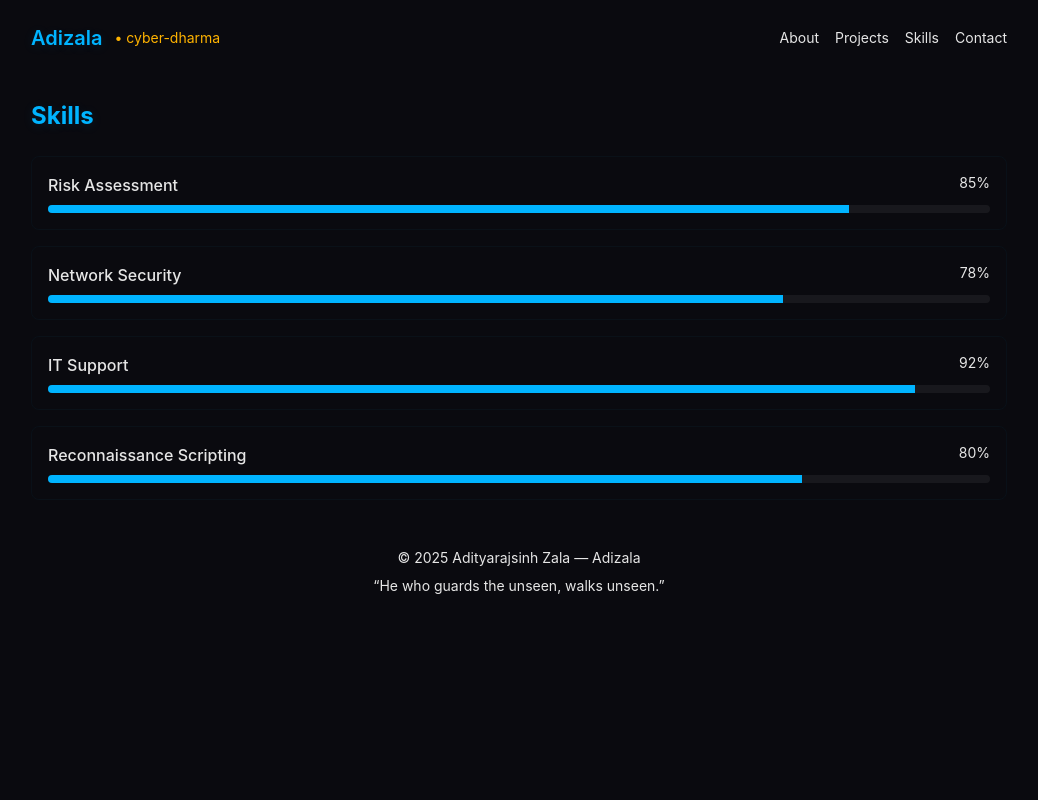
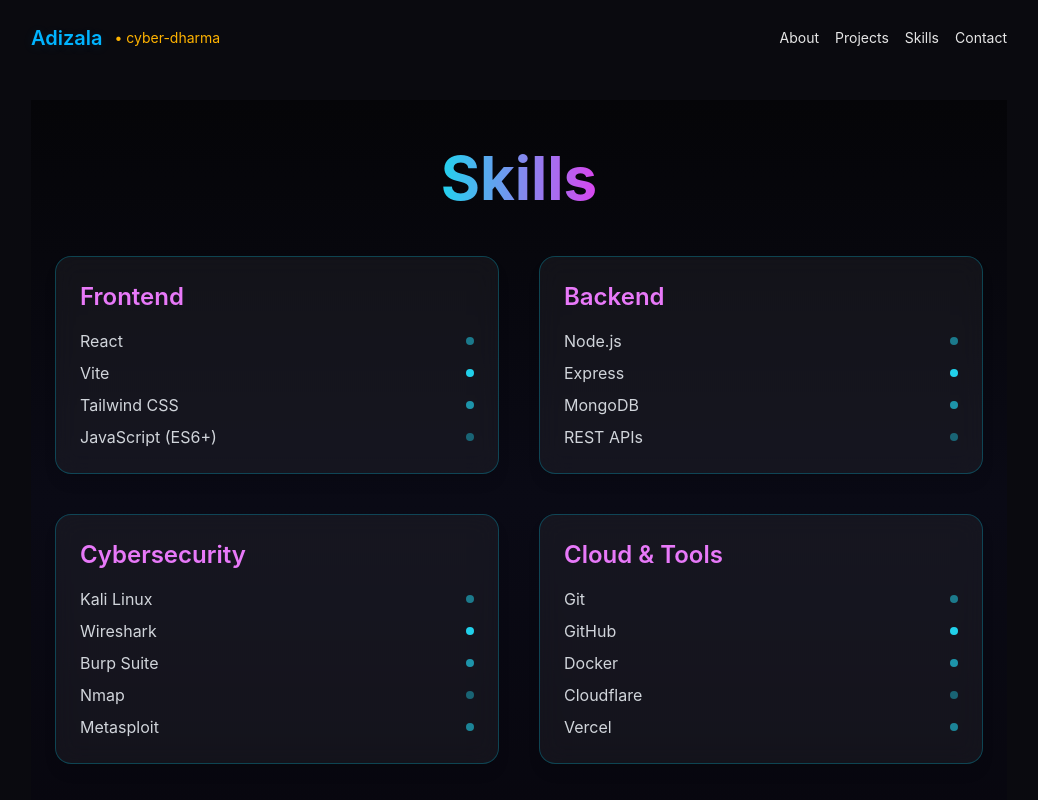
Before and after one commit to adiz777/adizala-portfolio, a React (Vite) app: page /skills in a window 1280 px wide. Shown: the top 800 px of the page, without its empty margins (121-1159 px from the left). Built offline with nearby package versions, Linux system fonts and the light colour scheme.

Commit message:
Refactor Skills component to use grouped skills

```diff
--- a/src/pages/Skills.jsx
+++ b/src/pages/Skills.jsx
@@ -1,29 +1,63 @@
-import React from "react";
+import { motion } from "framer-motion";
 
 const skills = [
-  { name: "Risk Assessment", level: 85 },
-  { name: "Network Security", level: 78 },
-  { name: "IT Support", level: 92 },
-  { name: "Reconnaissance Scripting", level: 80 },
+  { group: "Frontend", items: ["React", "Vite", "Tailwind CSS", "JavaScript (ES6+)"] },
+  { group: "Backend", items: ["Node.js", "Express", "MongoDB", "REST APIs"] },
+  { group: "Cybersecurity", items: ["Kali Linux", "Wireshark", "Burp Suite", "Nmap", "Metasploit"] },
+  { group: "Cloud & Tools", items: ["Git", "GitHub", "Docker", "Cloudflare", "Vercel"] },
 ];
 
-export default function Skills(){
+export default function Skills() {
   return (
-    <section className="space-y-6">
-      <h2 className="text-2xl font-bold neon-text">Skills</h2>
-      <div className="grid gap-4">
-        {skills.map(s => (
-          <div key={s.name} className="p-4 rounded-lg border border-[rgba(0,180,255,0.04)]">
-            <div className="flex justify-between">
-              <div className="font-medium">{s.name}</div>
-              <div className="text-sm text-[var(--subtle)]">{s.level}%</div>
-            </div>
-            <div className="mt-2 h-2 bg-[rgba(255,255,255,0.06)] rounded-full overflow-hidden">
-              <div style={{width: s.level+'%'}} className="h-full bg-[var(--neon)]"></div>
-            </div>
-          </div>
+    <div className="min-h-screen bg-gradient-to-b from-[#050508] via-[#0a0a15] to-[#07060d] text-gray-100 flex flex-col items-center px-6 py-12">
+      <motion.h1
+        className="text-5xl md:text-6xl font-bold mb-12 text-transparent bg-clip-text bg-gradient-to-r from-cyan-400 to-fuchsia-500"
+        initial={{ opacity: 0, y: -40 }}
+        animate={{ opacity: 1, y: 0 }}
+        transition={{ duration: 1 }}
+      >
+        Skills
+      </motion.h1>
+
+      <div className="grid md:grid-cols-2 gap-10 w-full max-w-5xl">
+        {skills.map((section, index) => (
+          <motion.div
+            key={index}
+            className="border border-cyan-500/30 rounded-2xl p-6 backdrop-blur-md bg-white/5 shadow-lg hover:shadow-cyan-500/20 transition"
+            initial={{ opacity: 0, y: 40 }}
+            whileInView={{ opacity: 1, y: 0 }}
+            viewport={{ once: true }}
+            transition={{ delay: index * 0.2 }}
+          >
+            <h3 className="text-2xl font-semibold mb-4 text-fuchsia-400">{section.group}</h3>
+            <ul className="space-y-2">
+              {section.items.map((skill, i) => (
+                <motion.li
+                  key={i}
+                  className="flex items-center justify-between text-gray-300 hover:text-cyan-300"
+                  whileHover={{ scale: 1.05 }}
+                >
+                  <span>{skill}</span>
+                  <motion.span
+                    className="w-2 h-2 bg-cyan-400 rounded-full"
+                    animate={{ opacity: [0.4, 1, 0.4] }}
+                    transition={{ repeat: Infinity, duration: 2 + i * 0.3 }}
+                  ></motion.span>
+                </motion.li>
+              ))}
+            </ul>
+          </motion.div>
         ))}
       </div>
-    </section>
+
+      {/* Mantra */}
+      <motion.div
+        className="mt-16 text-xl text-fuchsia-300 tracking-wide"
+        animate={{ opacity: [0.6, 1, 0.6] }}
+        transition={{ repeat: Infinity, duration: 5 }}
+      >
+        तमसो मा ज्योतिर्गमय
+      </motion.div>
+    </div>
   );
 }
```
